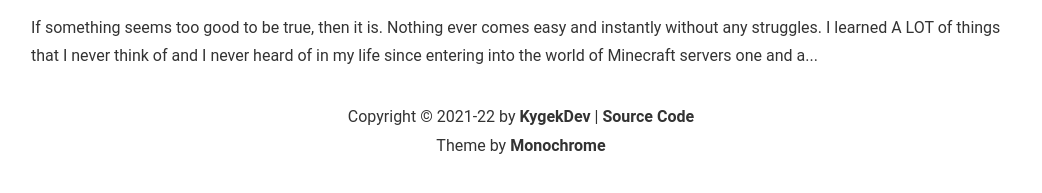
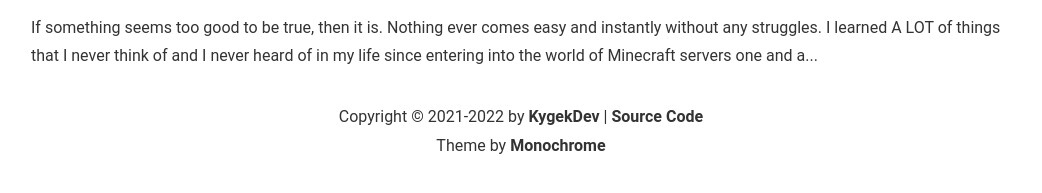
Before and after one commit to KygekDev/posts, a Jekyll site: the page built from index.html, in a window 1280 px wide. Shown: the part 477-670 px from the top of the page, without its empty margins (119-1161 px from the left). Built offline with Jekyll 4.4.1, drawn with Linux system fonts in a browser that asks for light colours; the list of posts is cut into pages by our own code; part of the change alters nothing that is shown.

Commit message:
Fixed wrong year format

```diff
--- a/_includes/footer.html
+++ b/_includes/footer.html
@@ -1,4 +1,4 @@
 <footer><span>
-    Copyright &copy; 2021-{{ site.time | date: '%y' }} by <a href="https://github.com/KygekDev" target="_blank">KygekDev</a> | <a href="https://github.com/KygekDev/posts" target="_blank">Source Code</a><br>
+    Copyright &copy; 2021-{{ site.time | date: '%Y' }} by <a href="https://github.com/KygekDev" target="_blank">KygekDev</a> | <a href="https://github.com/KygekDev/posts" target="_blank">Source Code</a><br>
     Theme by <a href="https://github.com/dyutibarma/monochrome" target="_blank">Monochrome</a>
 </span></footer>
```
